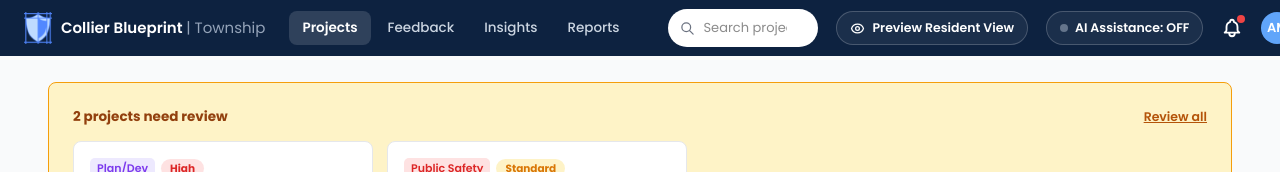
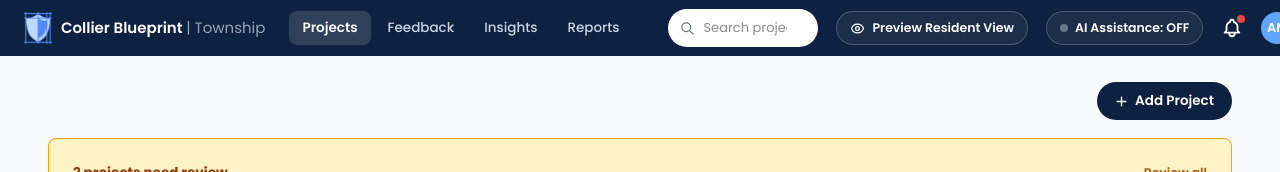
Before and after one commit to qwistaycat/collier-project-tracker-demo, a Next.js app in the folder my-app/: page /township/projects in a window 1280 px wide. Shown: the top 172 px of the page. Built offline with nearby package versions, Linux system fonts and the light colour scheme.

Commit message:
add project flow

```diff
--- a/my-app/app/township/components/gallery/GalleryContent.tsx
+++ b/my-app/app/township/components/gallery/GalleryContent.tsx
@@ -13,8 +13,10 @@
 //  search input) and matches title/description case-insensitively.
 // ================================================================
 
+import Link from "next/link";
 import { useRouter, useSearchParams } from "next/navigation";
 import { useState } from "react";
+import { PlusIcon } from "@/app/components/icons";
 import { useTownship } from "../../TownshipContext";
 import {
   catFull,
@@ -80,7 +82,29 @@ export default function GalleryContent() {
 
   return (
     <main style={{ maxWidth: 1240, margin: "0 auto", padding: "26px 28px 60px" }}>
-
+      {/* Add Project — opens the create flow (AI upload or manual entry) */}
+      <div style={{ display: "flex", justifyContent: "flex-end", marginBottom: 18 }}>
+        <Link
+          href="/township/create"
+          style={{
+            display: "inline-flex",
+            alignItems: "center",
+            gap: 7,
+            height: 38,
+            padding: "0 18px",
+            borderRadius: 9999,
+            background: "#0d2240",
+            color: "#fff",
+            fontSize: 13.5,
+            fontWeight: 600,
+            textDecoration: "none",
+            transition: "background 0.15s ease",
+          }}
+        >
+          <PlusIcon size={13} />
+          Add Project
+        </Link>
+      </div>
 
       {/* Pending Review band */}
       {showPendingRow && (
```
